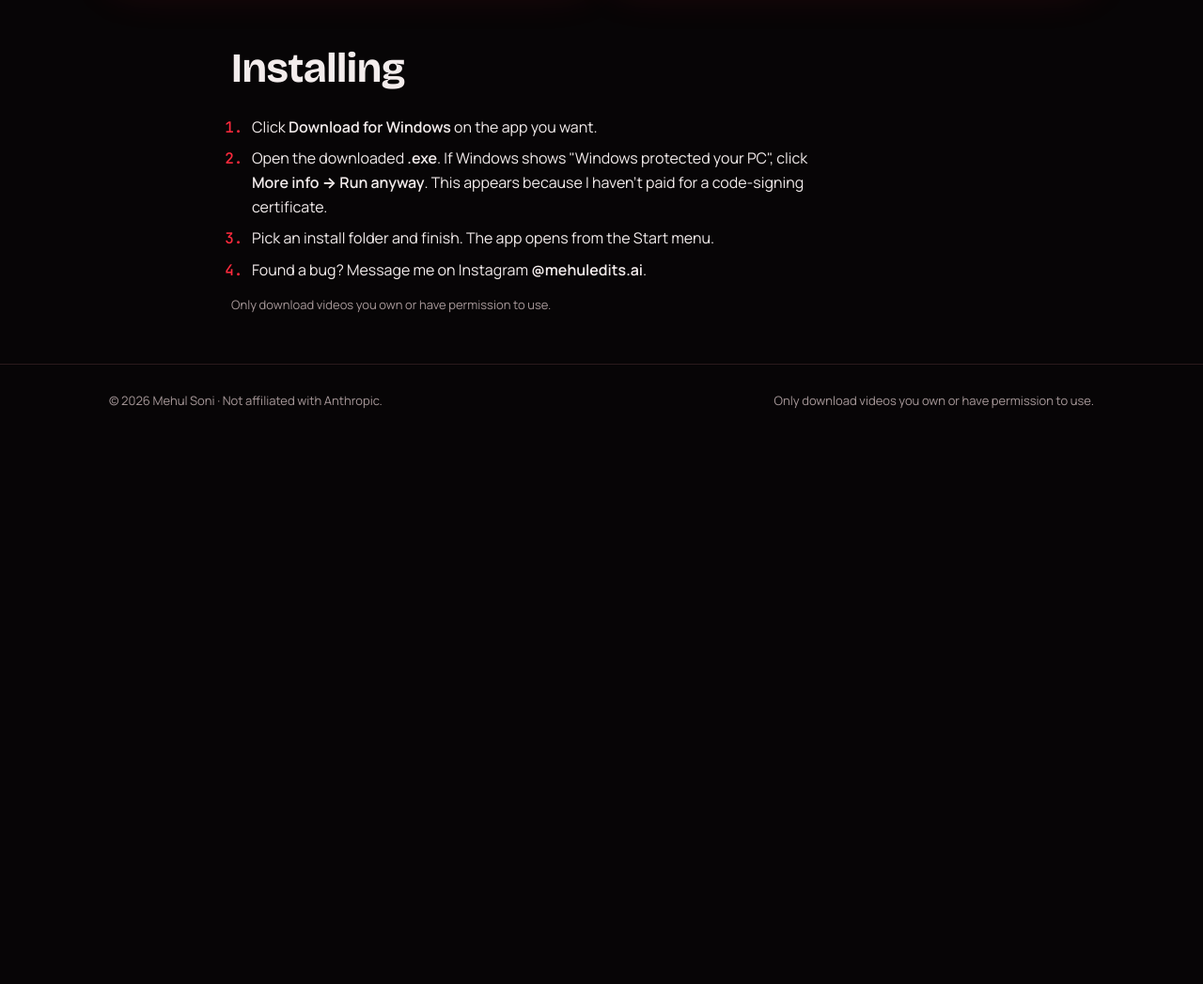
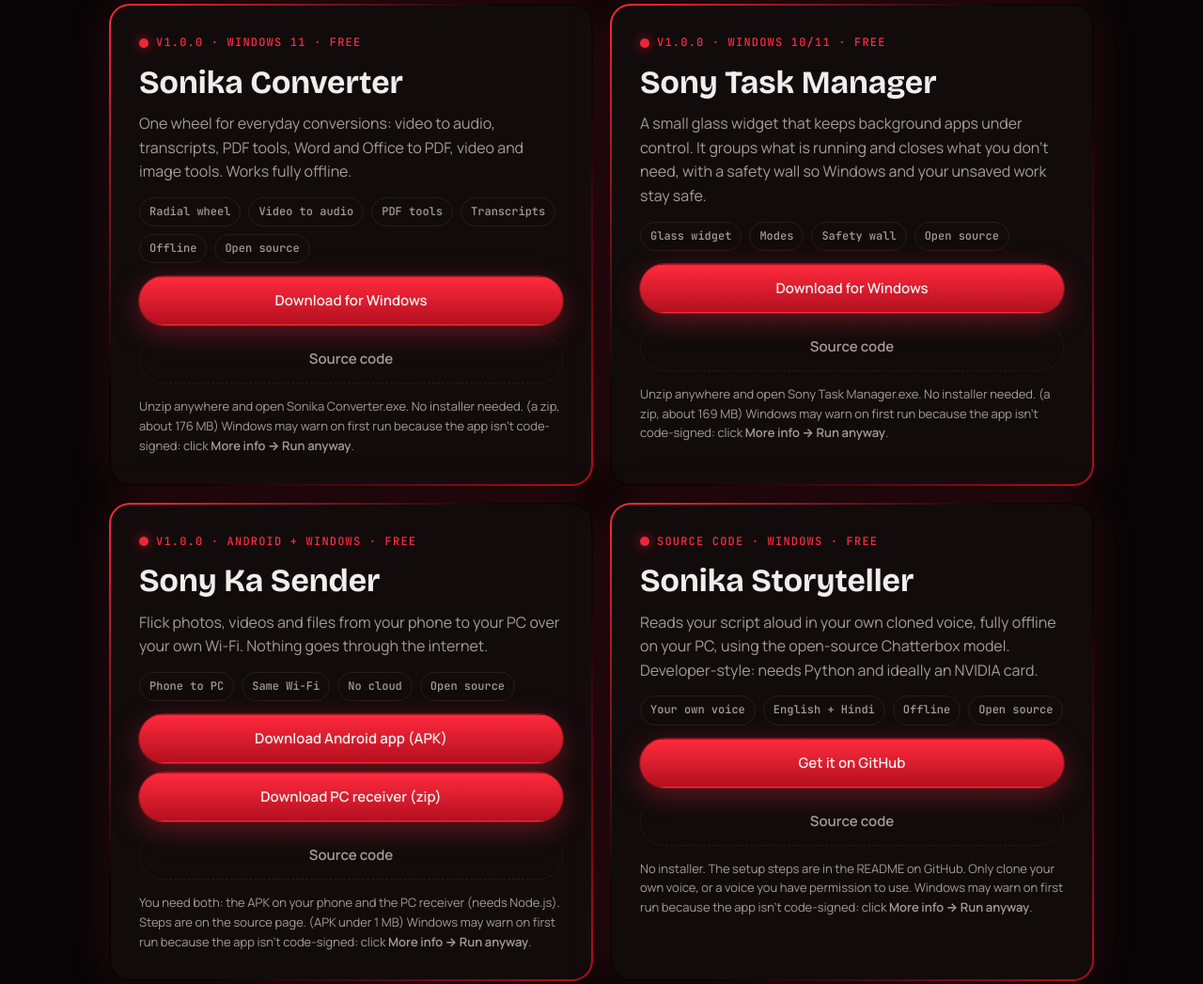
Before and after one commit to mehulsoni000123/mehulsoni000123.github.io, a plain HTML site: page downloads.html in a window 1280 px wide. Shown: the part 901-1948 px from the top of the page at 94% size. Before the commit the page ends 1366 px from the top, so only its background shows below. Drawn offline with nearby package versions, Linux system fonts and the light colour scheme.

Commit message:
Site: add Converter, Task Manager, Sender, Storyteller (publish after releases exist)
Co-Authored-By: Claude Sonnet 5.5 <noreply@anthropic.com>
Claude-Session: https://claude.ai/code/session_016iK3LfKaN1hMct3aNpCVRS

```diff
--- a/assets/site.js
+++ b/assets/site.js
@@ -24,6 +24,53 @@ const CONFIG = {
       drive: "",
       source: "https://github.com/mehulsoni000123/SonikaFrameFinder",
       day: 23
+    },
+    {
+      id: "converter",
+      name: "Sonika Converter",
+      status: "v1.0.0 · Windows 11 · Free",
+      blurb: "One wheel for everyday conversions: video to audio, transcripts, PDF tools, Word and Office to PDF, video and image tools. Works fully offline.",
+      chips: ["Radial wheel", "Video to audio", "PDF tools", "Transcripts", "Offline", "Open source"],
+      download: "https://github.com/mehulsoni000123/SonikaConverter/releases/latest/download/Sonika-Converter-1.0.0-win-x64.zip",
+      note: "Unzip anywhere and open Sonika Converter.exe. No installer needed.",
+      size: "a zip, about 176 MB",
+      source: "https://github.com/mehulsoni000123/SonikaConverter"
+    },
+    {
+      id: "taskmanager",
+      name: "Sony Task Manager",
+      status: "v1.0.0 · Windows 10/11 · Free",
+      blurb: "A small glass widget that keeps background apps under control. It groups what is running and closes what you don't need, with a safety wall so Windows and your unsaved work stay safe.",
+      chips: ["Glass widget", "Modes", "Safety wall", "Open source"],
+      download: "https://github.com/mehulsoni000123/SonyTaskManager/releases/latest/download/Sony-Task-Manager-1.0.0-win-x64.zip",
+      note: "Unzip anywhere and open Sony Task Manager.exe. No installer needed.",
+      size: "a zip, about 169 MB",
+      source: "https://github.com/mehulsoni000123/SonyTaskManager"
+    },
+    {
+      id: "sender",
+      name: "Sony Ka Sender",
+      status: "v1.0.0 · Android + Windows · Free",
+      blurb: "Flick photos, videos and files from your phone to your PC over your own Wi-Fi. Nothing goes through the internet.",
+      chips: ["Phone to PC", "Same Wi-Fi", "No cloud", "Open source"],
+      download: "https://github.com/mehulsoni000123/SonyKaSender/releases/latest/download/SonyKaSender.apk",
+      dlLabel: "Download Android app (APK)",
+      download2: "https://github.com/mehulsoni000123/SonyKaSender/releases/latest/download/Sony-Ka-Sender-PC-1.0.0.zip",
+      dl2Label: "Download PC receiver (zip)",
+      note: "You need both: the APK on your phone and the PC receiver (needs Node.js). Steps are on the source page.",
+      size: "APK under 1 MB",
+      source: "https://github.com/mehulsoni000123/SonyKaSender"
+    },
+    {
+      id: "storyteller",
+      name: "Sonika Storyteller",
+      status: "Source code · Windows · Free",
+      blurb: "Reads your script aloud in your own cloned voice, fully offline on your PC, using the open-source Chatterbox model. Developer-style: needs Python and ideally an NVIDIA card.",
+      chips: ["Your own voice", "English + Hindi", "Offline", "Open source"],
+      download: "https://github.com/mehulsoni000123/SonikaStoryteller",
+      dlLabel: "Get it on GitHub",
+      note: "No installer. The setup steps are in the README on GitHub. Only clone your own voice, or a voice you have permission to use.",
+      source: "https://github.com/mehulsoni000123/SonikaStoryteller"
     }
   ],
   donate: { upiQr: "upi-qr.png", holder: "MEHUL SONI", razorpay: "" },
@@ -56,17 +103,21 @@ $("#ftr").innerHTML = `<div class="wrap foot">
 /* app cards (home + downloads page) */
 function appCard(a) {
   const drive = a.drive ? `<a class="btn" href="${esc(a.drive)}" target="_blank" rel="noopener">Download from Google Drive</a>` : "";
+  const second = a.download2 ? `<a class="btn primary" href="${esc(a.download2)}">${esc(a.dl2Label || "Download")}</a>` : "";
+  const how = a.day != null ? `<a class="btn ghost" href="guide.html?d=${a.day}">How it works</a>` : "";
+  const fine = a.note
+    ? `${esc(a.note)}${a.size ? " (" + esc(a.size) + ")" : ""} Windows may warn on first run because the app isn't code-signed: click <b>More info → Run anyway</b>.`
+    : `The installer downloads straight away (${esc(a.size)}). Windows may warn on first run because the app isn't code-signed: click <b>More info → Run anyway</b>.`;
   return `<article class="app" id="${a.id}"><div class="app-in">
     <span class="status"><span class="rec" aria-hidden="true"></span>${esc(a.status)}</span>
     <h3>${esc(a.name)}</h3>
     <p class="sub" style="margin:0">${esc(a.blurb)}</p>
     <div class="chips">${a.chips.map(c => `<span class="chip">${esc(c)}</span>`).join("")}</div>
     <div class="dl">
-      <a class="btn primary" href="${esc(a.download)}">Download for Windows</a>
-      <div class="dl-row">${drive}<a class="btn ghost" href="${esc(a.source)}" target="_blank" rel="noopener">Source code</a>
-      <a class="btn ghost" href="guide.html?d=${a.day}">How it works</a></div>
+      <a class="btn primary" href="${esc(a.download)}">${esc(a.dlLabel || "Download for Windows")}</a>${second}
+      <div class="dl-row">${drive}<a class="btn ghost" href="${esc(a.source)}" target="_blank" rel="noopener">Source code</a>${how}</div>
     </div>
-    <p class="fine">The installer downloads straight away (${esc(a.size)}). Windows may warn on first run because the app isn't code-signed: click <b>More info → Run anyway</b>.</p>
+    <p class="fine">${fine}</p>
   </div></article>`;
 }
 const appsEl = $("#appList");
--- a/downloads.html
+++ b/downloads.html
@@ -18,7 +18,7 @@
   <div class="wrap hero" style="padding-bottom:20px">
     <div class="tag"><span class="rec" aria-hidden="true"></span>Free · Windows 10/11 · Open source</div>
     <h1 class="page">Downloads</h1>
-    <p class="lead sub">Both apps are free, have no ads and need no login. Click <b>Download for Windows</b> and the installer starts straight away. The source code is on GitHub if you want to check it or build it yourself.</p>
+    <p class="lead sub">Every app here is free, has no ads and needs no login. Click the download button and it starts straight away. The source code is on GitHub if you want to check it or build it yourself.</p>
   </div>
   <section style="padding-top:12px">
     <div class="wrap"><div class="apps" id="appList"></div></div>
@@ -27,8 +27,8 @@
     <div class="wrap narrow"><div class="block">
       <h2>Installing</h2>
       <ol class="steps">
-        <li>Click <b>Download for Windows</b> on the app you want.</li>
-        <li>Open the downloaded <b>.exe</b>. If Windows shows "Windows protected your PC", click <b>More info → Run anyway</b>. This appears because I haven't paid for a code-signing certificate.</li>
+        <li>Click the download button on the app you want.</li>
+        <li>Open the downloaded <b>.exe</b>, or unzip the <b>.zip</b> and open the app inside (Converter and Task Manager need no installer). If Windows shows "Windows protected your PC", click <b>More info → Run anyway</b>. This appears because I haven't paid for a code-signing certificate.</li>
         <li>Pick an install folder and finish. The app opens from the Start menu.</li>
         <li>Found a bug? Message me on Instagram <b>@mehuledits.ai</b>.</li>
       </ol>
```
